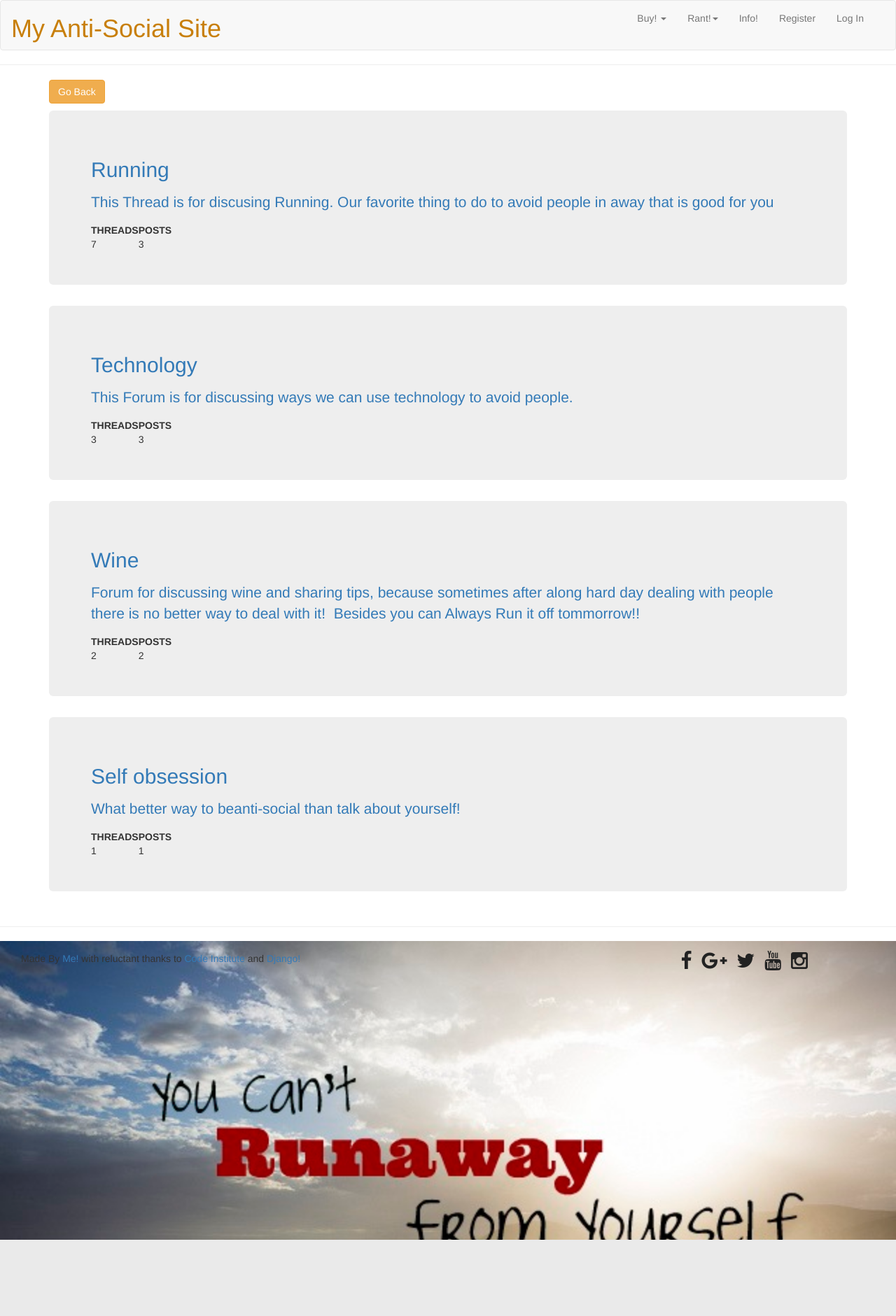
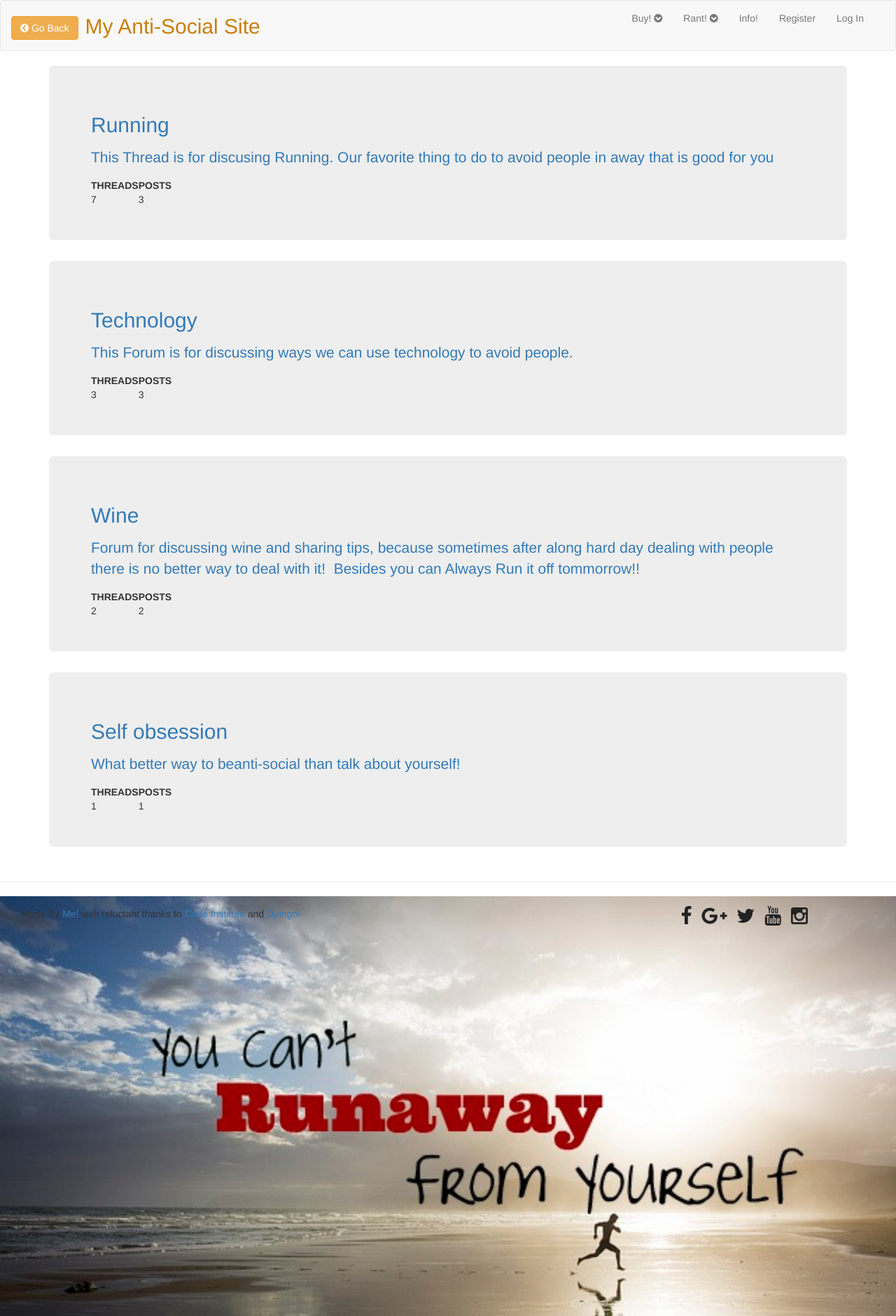
Before and after one commit to brendanjgreene/I-am-anti-social, a Django app: page /forum/ in a window 1280 px wide. Shown: the whole page at 70% size. Before the commit the page ends 1772 px from the top, so only its background shows below. Run offline with Django 3.2, Linux system fonts and the light colour scheme; data comes from the database, SQL or seed files in the repository; both versions use the stored data as it was after the commit; some libraries are stand-ins or nearby versions.

Commit message:
content and style improvements

```diff
--- a/static/css/custom.css
+++ b/static/css/custom.css
@@ -1,9 +1,9 @@
 #my-background-image {
     background-image: url("../images/6-23-Spirit.jpg");
-    background-size: 100% auto;
+    background-size: 100%;
     background-repeat: no-repeat;
     width: 100%;
-    height: 427px
+    height: 600px;
 }
 .list-inline .fa {
     color: #222222;
@@ -13,10 +13,10 @@
     height: 450px;
     width: 100%;
 }
-.navbar-header h1 a {
+.navbar-header h2 a {
     color: #c87f0a;
 }
 
-.navbar-header h1 a:hover {
+.navbar-header h2 a:hover {
     color: inherit;
 }
--- a/templates/base.html
+++ b/templates/base.html
@@ -22,20 +22,23 @@
             <button type="button" class="navbar-toggle collapsed" data-toggle="collapse" data-target="#navbar-collapse-1">
                 <span class="sr-only">Toggle navigation</span>Menu <i class="fa fa-bars"></i>
             </button>
-        <h1><a href="/">My Anti-Social Site</a></h1>
+            <h2>
+                <a href="/">My Anti-Social Site</a>
+                <button class="btn btn-warning pull-left" style="margin: 2px 10px 15px 0;" onclick="goBack()">
+                    <i class="fa fa-chevron-circle-left" aria-hidden="true"></i>    Go Back</button>
+            </h2>
         </div>
-
         <div class="collapse navbar-collapse" id="navbar-collapse-1">
             <ul class="nav navbar-nav pull-right">
                 <li class="dropdown">
-          <a href="#" class="dropdown-toggle" data-toggle="dropdown" role="button" aria-expanded="true">Buy! <span class="caret"></span></a>
+                    <a href="#" class="dropdown-toggle" data-toggle="dropdown" role="button" aria-expanded="true">Buy! <i class="fa fa-chevron-circle-down" aria-hidden="true"></i></a>
                     <ul class="dropdown-menu">
                         <li><a href="/products/">Products</a></li>
                         <li><a href="/magazines/">Magazines</a></li>
                     </ul>
                 </li>
                 <li class="dropdown">
-               <a class="dropdown-toggle" data-toggle="dropdown" role="button" aria-haspopup="true">Rant!<span class="caret"></span></a>
+                    <a class="dropdown-toggle" data-toggle="dropdown" role="button" aria-haspopup="true">Rant! <i class="fa fa-chevron-circle-down" aria-hidden="true"></i></a>
                     <ul class="dropdown-menu">
                         <li><a href="/blog/">Blog</a></li>
                         <li><a href="/forum/">Forum</a></li>
@@ -55,12 +58,12 @@
             </ul>
 
             <ul class="nav navbar-nav navbar-right">
+
             </ul>
         </div>
     </div>
 </nav>
 
-   <hr>
 <div class="container-fluid">
 <div class="col-sm-1"></div>
 <div class="col-sm-10">
@@ -76,12 +79,10 @@
 </div>
 </div>
    <div class="container">
-       <p><button class="btn btn-warning" onclick="goBack()">Go Back</button></p>
        {% block content %}
        {% endblock %}
    </div>
 <hr>
-</div>
 <div id="my-background-image">
     <div class="container-fluid" style="padding-top: 15px">
         <div class="footer">
```
Also changed, not shown: templates/contactform.html (+12 -4 lines), db.sqlite3. Lines whose indentation alone changed are shown as unchanged.
